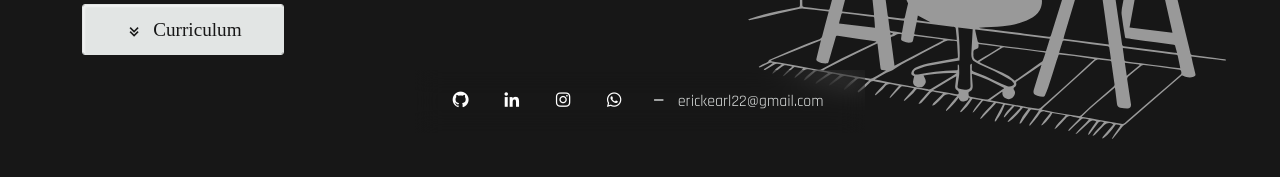
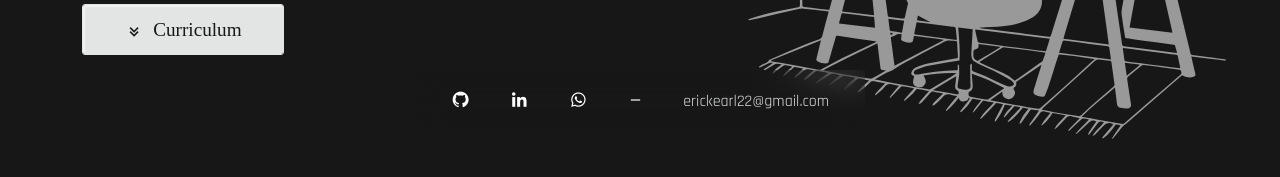
Before and after one commit to ErickSalazar44/portafolio, a React (Vite) app: page / in a window 1280 px wide. Shown: the part 645-822 px from the top of the page. Built offline with nearby package versions, Linux system fonts and the light colour scheme; a web font is replaced by a local one.

Commit message:
'modifique el tamaño de letra'

```diff
--- a/src/components/navegador/Navigate.jsx
+++ b/src/components/navegador/Navigate.jsx
@@ -8,9 +8,6 @@ const Navigate = () => {
             </a>
             <a href='https://www.linkedin.com/in/erick-josep-salazar-8b8b6024b/' target="_blank" className="navigate__anclas linke">
                 <i className='bx bxl-linkedin'></i>
-            </a>
-            <a href='https://www.instagram.com/erickcsalazar22/' target="_blank" className="navigate__anclas instagram">
-                <i className='bx bxl-instagram'></i>
             </a>
             <a href="https://api.whatsapp.com/send?phone=51934219123" target="_blank" className="navigate__anclas wsp">
                 <i className='bx bxl-whatsapp'></i>
--- a/src/components/navegador/interfazNavigate.css
+++ b/src/components/navegador/interfazNavigate.css
@@ -12,6 +12,7 @@
     overflow: hidden;
     display: flex;
     align-items: center;
+    justify-content: space-between;
 }
 
 .navigate__anclas {
@@ -22,10 +23,11 @@
 
 .navigate__punto {
     font-size: 1rem;
-    margin: 0 11px;
+    margin: 0 16px;
 }
 
 .navigate__correo {
+    margin: 0 16px;
     font-family: var(--font-familyCode);
 }
 
@@ -35,9 +37,7 @@
 .linke:hover {
     color: rgb(68, 131, 190);
 }
-.instagram:hover{
-    color: var(--softRed);
-}
+
 .wsp:hover {
     color: var(--green);
 }
```
